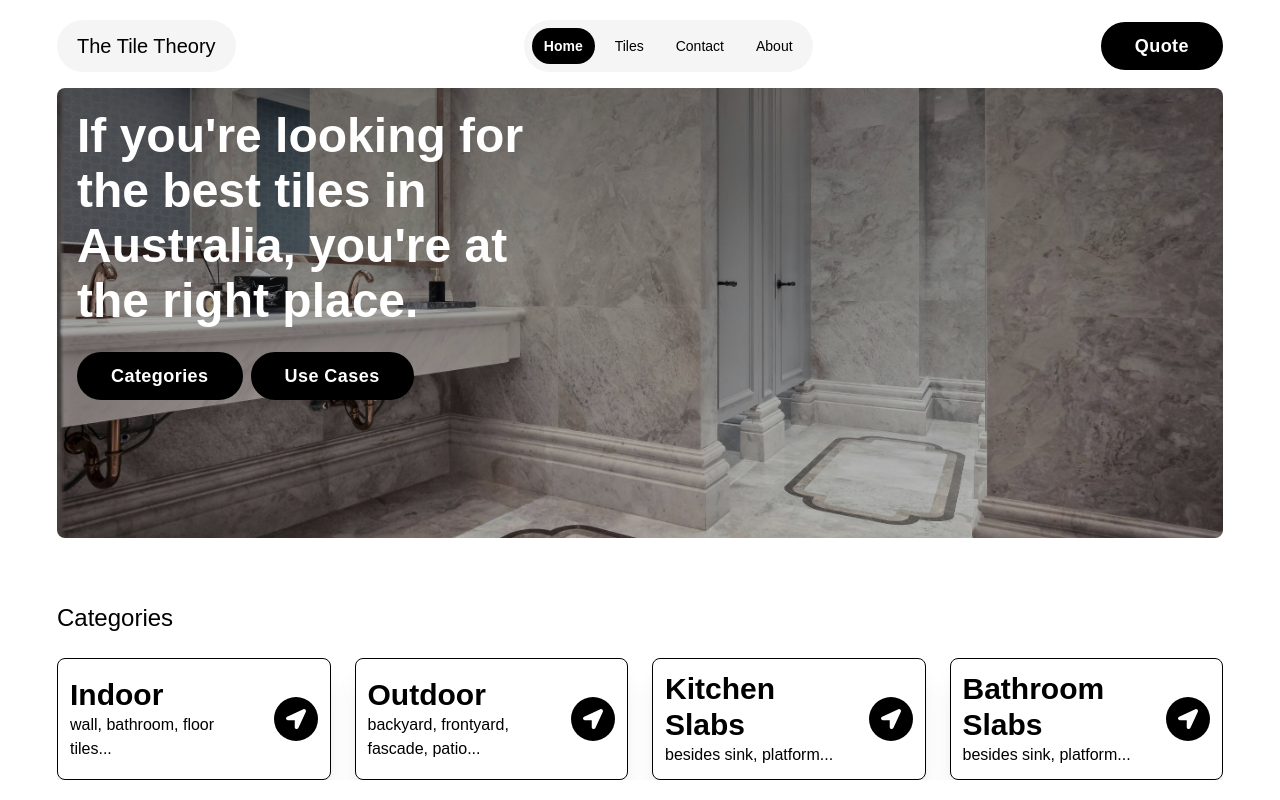
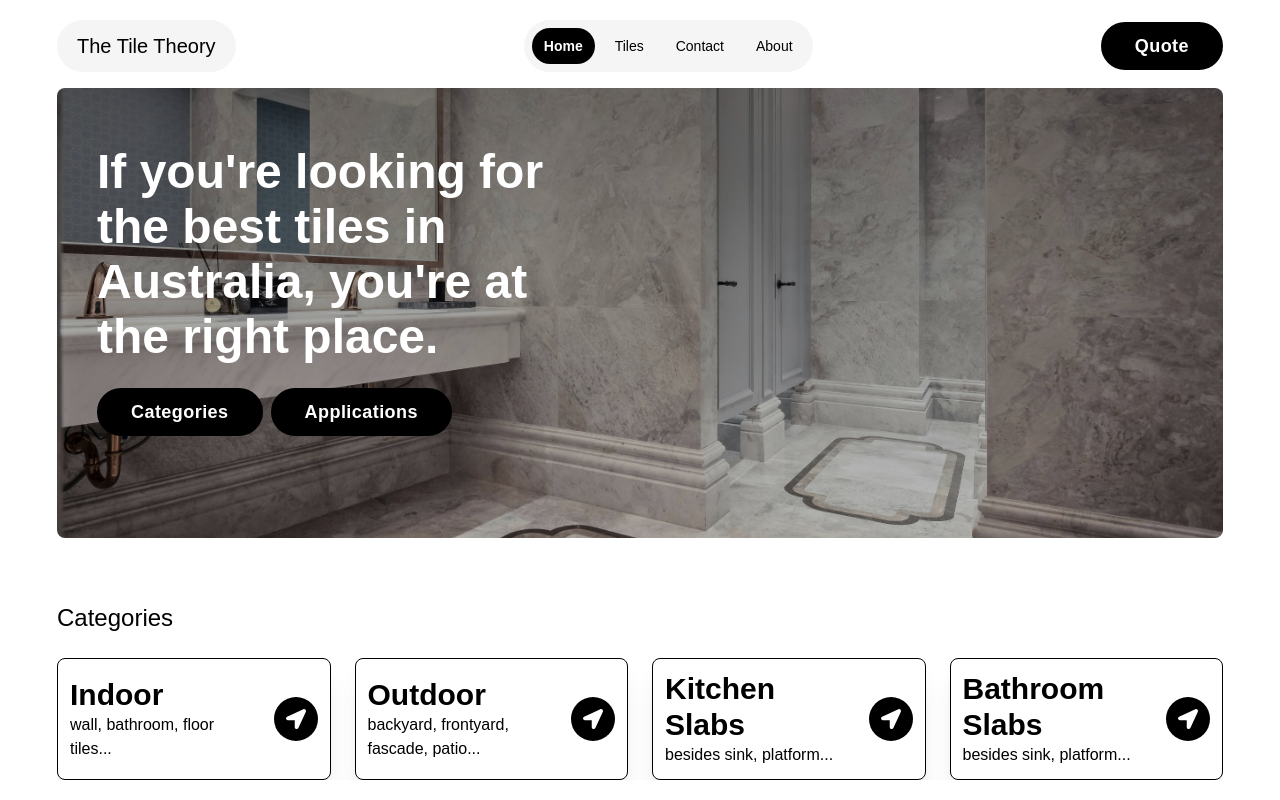
Before and after one commit to Pratitb/the-tile-theory, a React (Vite) app: page / in a window 1280 px wide. Shown: the top 800 px of the page. Built offline with nearby package versions, Linux system fonts and the light colour scheme; a web font is replaced by a local one.

Commit message:
feat: types, button fn

```diff
--- a/src/components/banner.tsx
+++ b/src/components/banner.tsx
@@ -1,16 +1,15 @@
+import type { BannerProps } from "../utils/types"
 import Button from "./button"
 import 'aos/dist/aos.css'
 
-const Banner = () => {
-
-
+const Banner = ({ getCategoriesScrollFn, getApplicationScrollFn }: BannerProps) => {
 
     return (
-        <div className='w-full min-h-[350px] lg:h-[450px] flex flex-col gap-6 bg-banner bg-cover bg-no-repeat bg-bottom rounded-lg p-5'>
+        <div className='w-full min-h-[350px] lg:h-[450px] flex flex-col gap-6 bg-banner bg-cover bg-no-repeat bg-bottom rounded-lg p-8 xl:p-10 xl:py-14'>
             <p className="max-w-[500px] text-white font-bold text-3xl md:text-5xl md:leading-[55px]" data-aos='fade-zoom-in'>If you're looking for the best tiles in Australia, you're at the right place.</p>
             <div className="flex flex-col gap-2 md:flex-row">
-                <Button btnName="categories" />
-                <Button btnName="use cases" />
+                <Button btnName="categories" getActionFn={getCategoriesScrollFn} />
+                <Button btnName="applications" getActionFn={getApplicationScrollFn} />
             </div>
         </div>
     )
--- a/src/components/button.tsx
+++ b/src/components/button.tsx
@@ -1,11 +1,11 @@
 import type { BtnVariations, ButtonProps } from "../utils/types"
 
-const Button = ({ trailingIcon, btnName, leadingIcon, variation = 'primary' }: ButtonProps) => {
+const Button = ({ trailingIcon, btnName, leadingIcon, variation = 'primary', getActionFn }: ButtonProps) => {
     const btnStyle: Record<BtnVariations, string> = {
         primary: 'w-fit bg-buttonBg border-2 border-black rounded-full text-white md:text-lg px-4 py-2 md:px-8 md:py-2 capitalize font-semibold tracking-wide cursor-pointer hover:bg-gray-300 hover:text-black',
     }
     return (
-        <div className={`${btnStyle[variation]}`}>
+        <div className={`${btnStyle[variation]}`} onClick={getActionFn}>
             {trailingIcon && <span>{trailingIcon}</span>}
             {btnName && <span>{btnName}</span>}
             {leadingIcon && <span>{leadingIcon}</span>}
--- a/src/utils/types.ts
+++ b/src/utils/types.ts
@@ -10,6 +10,7 @@ export interface ButtonProps {
     btnName?: string
     leadingIcon?: ReactNode
     variation?: BtnVariations
+    getActionFn?: () => void
 }
 
 export type BtnVariations = 'primary'
@@ -50,3 +51,8 @@ export interface ProductCardProps {
 export interface BottomBannerProps {
     quote?: string
 }
+
+export interface BannerProps {
+    getCategoriesScrollFn?: () => void
+    getApplicationScrollFn?: () => void
+}
```
